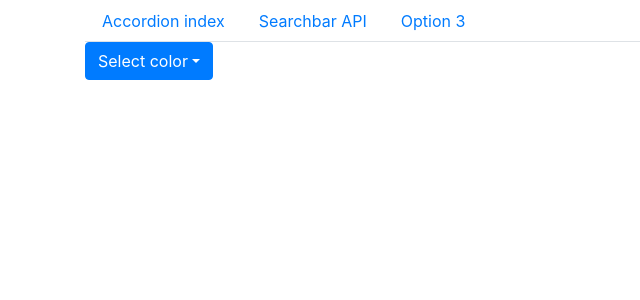
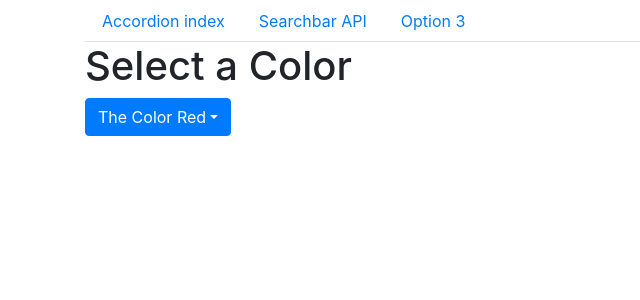
Before and after one commit to xoxoffy/widgets, a React (Create React App) app: page / in a window 1280 px wide. Shown: the top 300 px of the page, without its empty margins (0-640 px from the left). Built offline with nearby package versions, Linux system fonts and the light colour scheme.

Commit message:
When you click on a dropdown item, the dropdown button title changes to the one you selected

```diff
--- a/src/App.js
+++ b/src/App.js
@@ -3,6 +3,7 @@ import NavigationBar from "./components/NavigationBar";
 import { Container, Row, Col } from "react-bootstrap";
 import Search from "./components/Search";
 import DropdownMenu from "./components/DropdownMenu";
+import { useState } from "react";
 
 const items = [
   {
@@ -37,19 +38,25 @@ const options = [
   },
 ];
 
-function App() {
+const App = () => {
+  const [selectedColor, setSelectedColor] = useState(options[0]);
+
   return (
     <div className="App">
       <Container>
         <NavigationBar />
         <Row>
           <Col>
-            <DropdownMenu options={options} />
+            <DropdownMenu
+              selectedColor={selectedColor}
+              setSelectedChangeColor={setSelectedColor}
+              options={options}
+            />
           </Col>
         </Row>
       </Container>
     </div>
   );
-}
+};
 
 export default App;
--- a/src/components/DropdownMenu.jsx
+++ b/src/components/DropdownMenu.jsx
@@ -1,13 +1,21 @@
 import React from "react";
 import { DropdownButton, Dropdown } from "react-bootstrap";
 
-const DropdownMenu = ({ options }) => {
+const DropdownMenu = ({ options, selectedColor, setSelectedChangeColor }) => {
   const renderedOptions = options.map((option) => {
-    return <Dropdown.Item key={option.value}>{option.label}</Dropdown.Item>;
+    return (
+      <Dropdown.Item
+        key={option.value}
+        onClick={() => setSelectedChangeColor(option)}
+      >
+        {option.label}
+      </Dropdown.Item>
+    );
   });
   return (
     <div>
-      <DropdownButton id="dropdown-basic-button" title="Select color">
+      <h1>Select a Color</h1>
+      <DropdownButton id="dropdown-basic-button" title={selectedColor.label}>
         {renderedOptions}
       </DropdownButton>
     </div>
```
